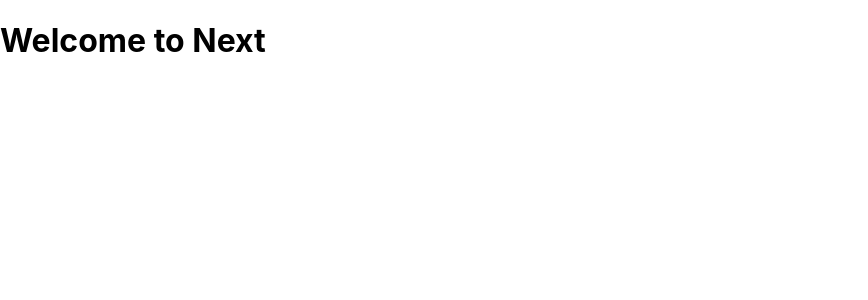
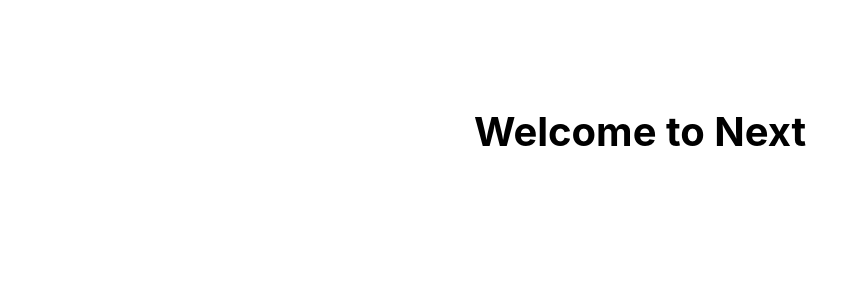
Before and after one commit to gnzlplcs/nextjs-crash-course, a Next.js app: page / in a window 1280 px wide. Shown: the top 300 px of the page, without its empty margins (0-868 px from the left). Built offline with nearby package versions, Linux system fonts and the light colour scheme.

Commit message:
:art: create Layout component

```diff
--- /dev/null
+++ b/components/Layout.js
@@ -0,0 +1,13 @@
+import styles from '../styles/Layout.module.css';
+
+const Layout = ({children}) => {
+  return (
+    <div className={styles.container}>
+      <main className={styles.main}>
+        {children}
+      </main>
+    </div>
+  )
+}
+
+export default Layout
--- a/pages/_app.js
+++ b/pages/_app.js
@@ -1,7 +1,12 @@
-import '../styles/globals.css'
+import Layout from "../components/Layout";
+import "../styles/globals.css";
 
 function MyApp({ Component, pageProps }) {
-  return <Component {...pageProps} />
+  return (
+    <Layout>
+      <Component {...pageProps} />
+    </Layout>
+  );
 }
 
-export default MyApp
+export default MyApp;
--- a/styles/Home.module.css
+++ b/styles/Layout.module.css
@@ -1,15 +1,20 @@
 .container {
-  padding: 0 2rem;
+  min-height: 100vh;
+  padding: 0 0.5rem;
+  display: flex;
+  flex-direction: column;
+  justify-content: flex-start;
+  align-items: center;
 }
 
 .main {
-  min-height: 100vh;
-  padding: 4rem 0;
+  padding: 5rem 0;
   flex: 1;
   display: flex;
   flex-direction: column;
-  justify-content: center;
+  justify-content: flex-start;
   align-items: center;
+  font-size: 1.25rem;
 }
 
 .footer {
```
